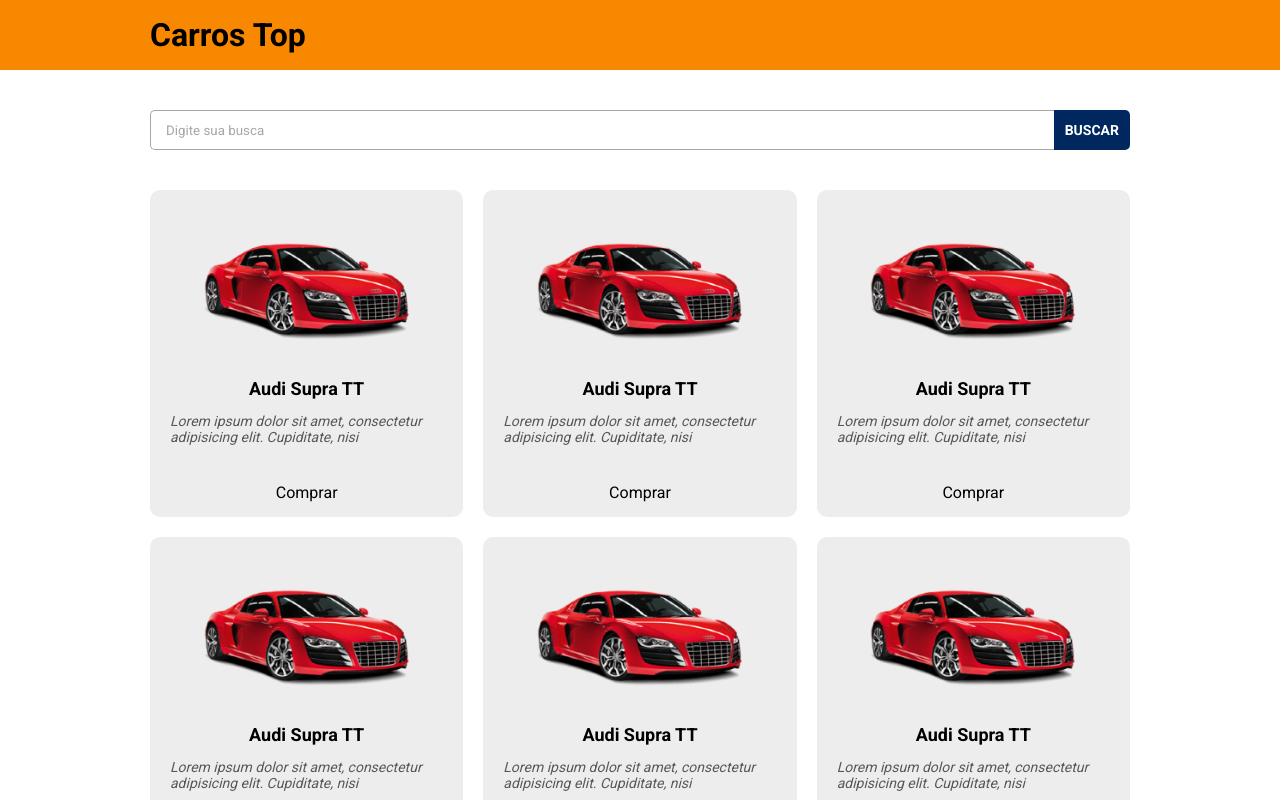
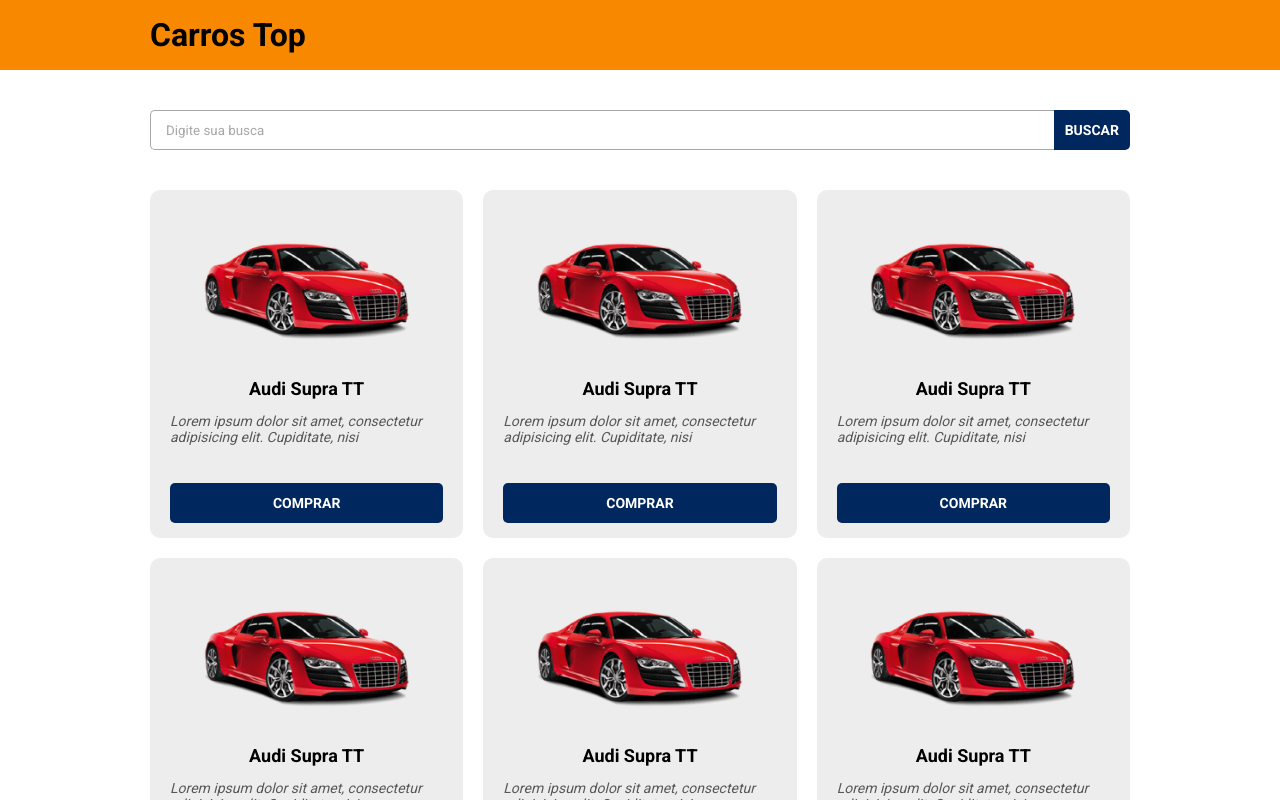
Before and after one commit to lucitacastello/carros-top-2025, a React (Vite) app: page / in a window 1280 px wide. Shown: the top 800 px of the page. Built offline with nearby package versions, Linux system fonts and the light colour scheme.

Commit message:
Catalog cards

```diff
--- a/src/components/Button/index.tsx
+++ b/src/components/Button/index.tsx
@@ -4,13 +4,11 @@
 
     return(
 
-        <div>
+        <div className="ct-button">
 
             Comprar
 
             </div>
 
-
-        // --ct-color-bg-tertiary
     )
 }
--- a/src/components/Button/styles.css
+++ b/src/components/Button/styles.css
@@ -0,0 +1,13 @@
+.ct-button {
+    height: 40px;
+    width: 100%;
+    background-color: var(--ct-color-bg-tertiary);
+    color: var(--ct-color-font-quarternary);
+    font-weight: 700;
+    font-size: 14px;
+    text-transform: uppercase;
+    border-radius: 5px;
+    display: flex;
+    align-items: center;
+    justify-content: center;
+}
```
